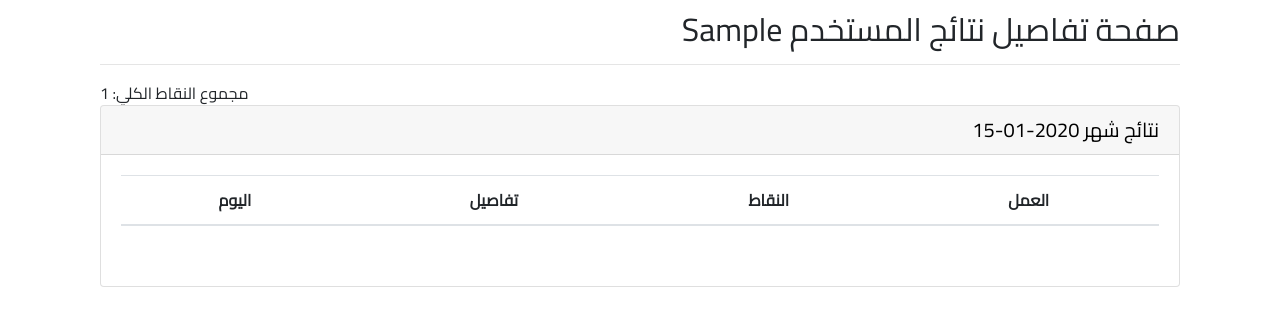
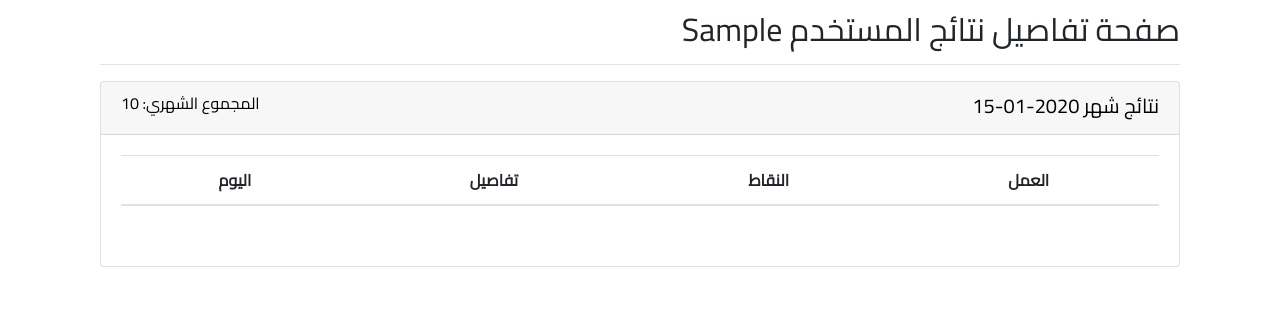
Before and after one commit to oabuhamdan/Ramadan_Competition, a Django app: template users/templates/details.html in a window 1280 px wide. Shown: the part 56-382 px from the top of the page. Run offline with Django 3.2, Linux system fonts and the light colour scheme; the template is opened without the code that fills it: most values are stand-ins (such as "Sample title", 1, 10 or a date in 2020); lists and menus that the app fills with data are empty; some libraries are stand-ins or nearby versions.

Commit message:
-Added the monthly total and removed the overall total. -Fixed some wordings issues.

```diff
--- a/users/models.py
+++ b/users/models.py
@@ -16,14 +16,16 @@ class CustomUser(User):
     def get_points(username):
         points = Point.objects.filter(user__username=username).order_by('record_date')
         result = {}
+        total_monthly = {}
         for point in points:
             date_string = point.record_date.strftime("%m-%Y")
             if date_string in result:
                 result[date_string].append(point)
+                total_monthly[date_string] = total_monthly[date_string] + point.value
             else:
                 result[date_string] = [point]
-
-        return result
+                total_monthly[date_string] = point.value
+        return result, total_monthly
 
 
 class AllowedPointTypes(models.TextChoices):
--- a/users/templates/details.html
+++ b/users/templates/details.html
@@ -19,7 +19,6 @@
     </div>
 {% endblock %}
 {% block content %}
-    <div class="total_points rtl-style"> مجموع النقاط الكلي: {{ data.user.total_points|floatformat:"-2" }}</div>
     <div id="accordion" class="rtl-style">
         {% for date, points in data.points.items %}
             <!-- Accordion card -->
@@ -30,9 +29,12 @@
                        href="#collapse{{ forloop.counter }}"
                        aria-expanded="true"
                        aria-controls="collapse{{ forloop.counter }}">
-                        <h5 class="mb-0">
+                        <h5 class="mb-0" style="float: right">
                             نتائج شهر {{ date }} <i class="fas fa-angle-down rotate-icon"></i>
                         </h5>
+                        <h6 style="float: left">
+                            المجموع الشهري: {{data.total_monthly|get_item:date |floatformat:"-2"}}
+                        </h6>
                     </a>
                 </div>
                 <!-- Card body -->
--- a/users/views.py
+++ b/users/views.py
@@ -1,3 +1,4 @@
+from django.template.defaulttags import register
 from django.shortcuts import render, redirect
 
 from .helper import *
@@ -7,8 +8,8 @@ from .models import CustomUser, PointsType, Point
 def details(request):
     if request.user.is_authenticated:
         user = CustomUser.objects.filter(username=request.user.username).first()
-        points = CustomUser.get_points(user.username)
-        data = {'points': points, 'user': user}
+        points, total_monthly = CustomUser.get_points(user.username)
+        data = {'points': points, 'user': user, 'total_monthly': total_monthly}
         return render(request, "details.html", {'data': data})
     else:
         return render(request, '401.html', status=401)
@@ -43,3 +44,8 @@ def score(request):
             return redirect('/details')
     else:
         return render(request, '401.html', status=401)
+
+
+@register.filter
+def get_item(dictionary, key):
+    return dictionary.get(key)
```
Also changed, not shown: users/helper.py (+8 -1 lines).
